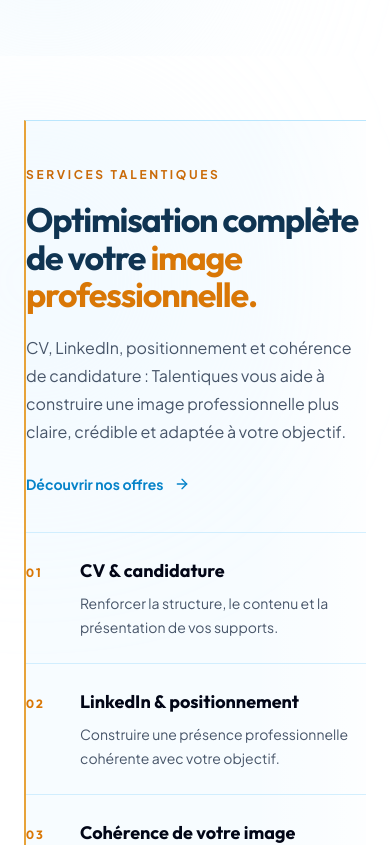
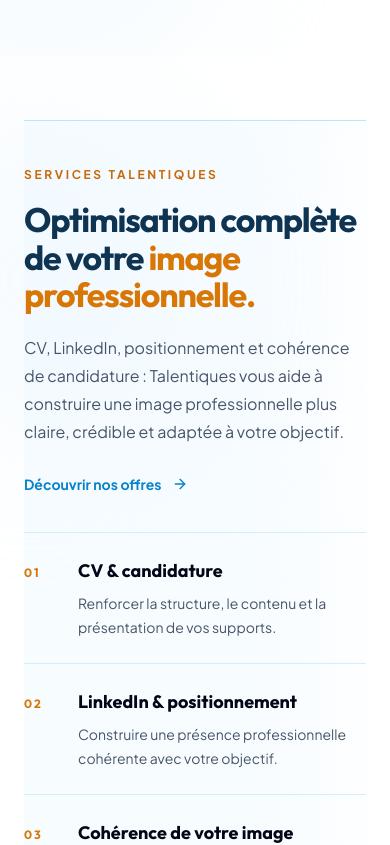
Before and after one commit to contactajaoub-talent/Talentiques-consulting, a Next.js app: page / in a window 390 px wide. Shown: the part 3820-4665 px from the top of the page. Built offline with nearby package versions, Linux system fonts and the light colour scheme.

Commit message:
Finalize Services mobile visual

```diff
--- a/src/components/Services.tsx
+++ b/src/components/Services.tsx
@@ -53,7 +53,7 @@ export function Services({ locale = 'fr' }: { locale?: HomeLocale }) {
             initial={{ opacity: 0, y: 18 }}
             whileInView={{ opacity: 1, y: 0 }}
             viewport={{ once: true }}
-            className="relative overflow-hidden border-y border-l-2 border-sky-200 border-l-[#E7A33A] bg-sky-50/55 px-0 py-10 sm:px-8 lg:px-10 lg:py-12"
+            className="relative overflow-hidden border-y border-l-0 sm:border-l-2 border-sky-200 border-l-[#E7A33A] bg-sky-50/55 px-0 py-10 sm:px-8 lg:px-10 lg:py-12"
           >
             <div
               className="pointer-events-none absolute right-0 top-0 h-full w-1/3 bg-gradient-to-l from-white/75 to-transparent"
@@ -108,10 +108,12 @@ export function Services({ locale = 'fr' }: { locale?: HomeLocale }) {
                     <span className="pt-1 font-heading text-xs font-bold leading-6 tracking-[.16em] text-[#D97706] lg:pt-0">
                       0{index + 1}
                     </span>
+
                     <div>
                       <h3 className="font-heading text-lg font-bold leading-7 text-slate-950">
                         {title}
                       </h3>
+
                       <p className="mt-1.5 text-sm leading-6 text-slate-600">
                         {description}
                       </p>
```
